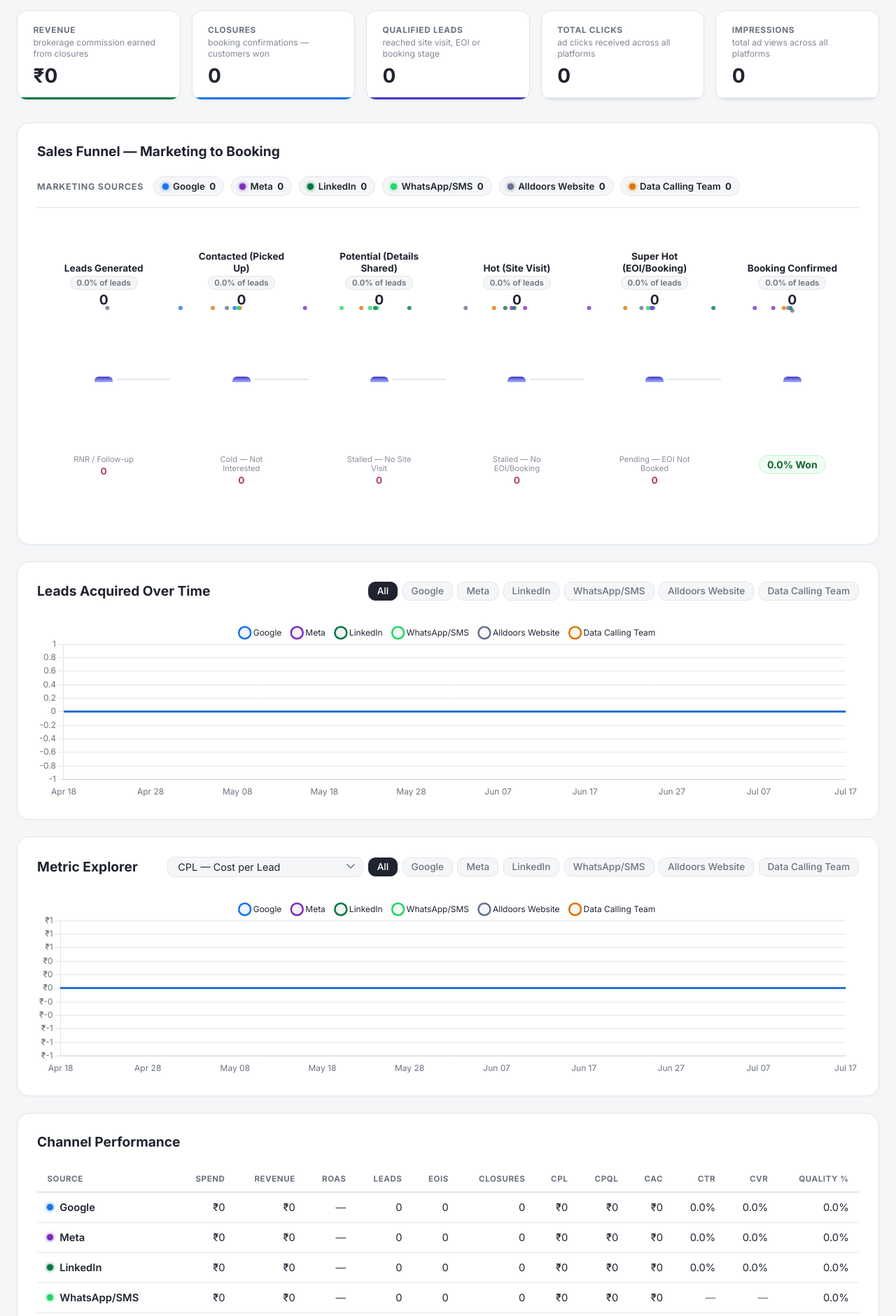
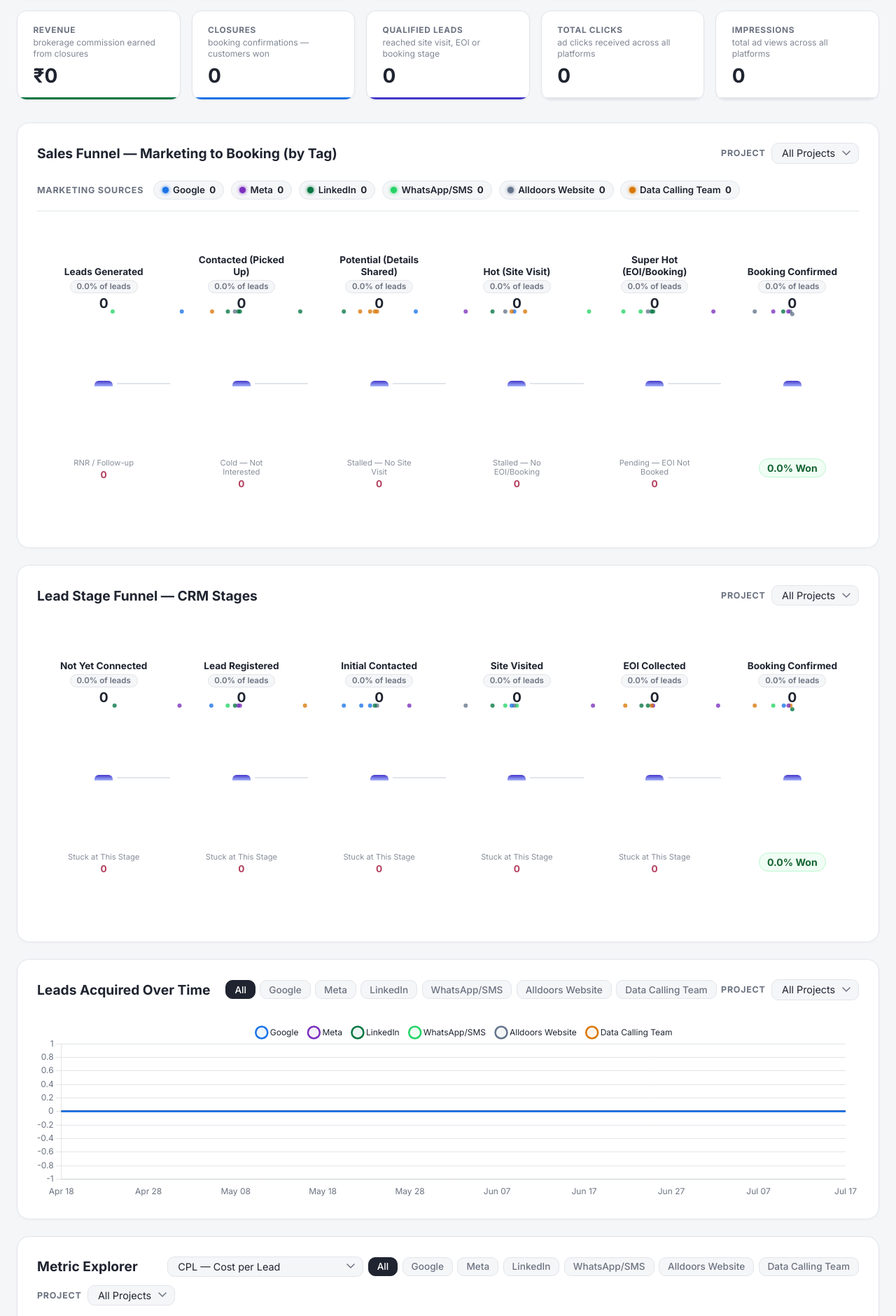
Before and after one commit to Worldisbinary/alldoors_M-S_Dashboard, a Django app: page / in a window 1280 px wide. Shown: the part 453-2333 px from the top of the page at 70% size. Run offline with Django 5.2, Linux system fonts and the light colour scheme; data that the repository does not hold is empty.

Commit message:
Repeat project filter on every card, restore CRM lead-stage funnel
The single header-only project filter wasn't discoverable enough per
section, and collapsing the raw CRM stage funnel into the new tag-based
Sales funnel lost a view that was still wanted. Add a reusable project
filter partial included in every card header, and reintroduce the
original 6-stage Lead Stage funnel (Not Yet Connected -> Booking
Confirmed) as its own card alongside the Sales Funnel (by Tag) card.

Co-Authored-By: Claude Sonnet 5 <noreply@anthropic.com>

```diff
--- /dev/null
+++ b/attribution_dashboard/templates/attribution_dashboard/_funnel.html
@@ -0,0 +1,33 @@
+<div class="funnel-wrap" id="{{ prefix }}-wrap">
+    <canvas id="{{ prefix }}-canvas"></canvas>
+
+    {% for s in funnel_list %}
+    <div class="stage-col" id="{{ prefix }}-sc-{{ forloop.counter0 }}">
+
+        <!-- Name + conv% + count stacked -->
+        <div class="stage-top">
+            <span class="stage-name">{{ s.stage }}</span>
+            <span class="stage-conv">{{ s.conv_original_pct }}% of leads</span>
+            <span class="stage-count" id="{{ prefix }}-cnt-{{ forloop.counter0 }}">0</span>
+        </div>
+
+        <!-- Bar -->
+        <div class="stage-bar-wrap">
+            <div class="stage-bar" id="{{ prefix }}-bar-{{ forloop.counter0 }}"></div>
+            {% if not forloop.last %}<div class="stage-conn"></div>{% endif %}
+        </div>
+
+        <!-- Drop / success -->
+        <div class="stage-bot">
+            {% if not forloop.last %}
+            <div class="trash-wrap" id="{{ prefix }}-trash-{{ forloop.counter0 }}">
+                <span class="trash-label">{{ s.lost_label }}</span>
+                <span class="trash-count" id="{{ prefix }}-tlost-{{ forloop.counter0 }}">0</span>
+            </div>
+            {% else %}
+            <div class="success-box">{{ s.conv_original_pct }}% Won</div>
+            {% endif %}
+        </div>
+    </div>
+    {% endfor %}
+</div>
--- /dev/null
+++ b/attribution_dashboard/templates/attribution_dashboard/_project_filter.html
@@ -0,0 +1,9 @@
+<div class="project-filter">
+    <span class="pf-label">Project</span>
+    <select id="{{ select_id }}" class="metric-sel" onchange="location.href = this.value ? ('?project=' + this.value) : location.pathname">
+        <option value="">All Projects</option>
+        {% for p in projects %}
+        <option value="{{ p.id }}" {% if selected_project and selected_project.id == p.id %}selected{% endif %}>{{ p.name }}</option>
+        {% endfor %}
+    </select>
+</div>
--- a/attribution_dashboard/templates/attribution_dashboard/dashboard.html
+++ b/attribution_dashboard/templates/attribution_dashboard/dashboard.html
@@ -159,7 +159,7 @@
             padding:1.5rem 0; gap:.4rem;
             min-height: 420px;
         }
-        #funnel-canvas {
+        .funnel-wrap canvas {
             position:absolute; top:0; left:0;
             width:100%; height:100%;
             pointer-events:none; z-index:10;
@@ -299,15 +299,7 @@
     <header>
         <div class="header-top">
             <h1>alldoors</h1>
-            <div class="project-filter">
-                <span class="pf-label">Project</span>
-                <select id="project-select" class="metric-sel" onchange="location.href = this.value ? ('?project=' + this.value) : location.pathname">
-                    <option value="">All Projects</option>
-                    {% for p in projects %}
-                    <option value="{{ p.id }}" {% if selected_project and selected_project.id == p.id %}selected{% endif %}>{{ p.name }}</option>
-                    {% endfor %}
-                </select>
-            </div>
+            {% include "attribution_dashboard/_project_filter.html" with select_id="pf-header" %}
         </div>
         <p class="header-sub">Marketing &amp; Sales attribution — {% if selected_project %}{{ selected_project.name }}, {{ selected_project.location }}{% else %}All Projects{% endif %}</p>
     </header>
@@ -409,10 +401,11 @@
 
     <div class="stack">
 
-        <!-- ── Conversion Funnel ── -->
+        <!-- ── Sales Funnel (Tag-based) ── -->
         <div class="card">
             <div class="card-hdr">
-                <span class="card-title">Sales Funnel — Marketing to Booking</span>
+                <span class="card-title">Sales Funnel — Marketing to Booking (by Tag)</span>
+                {% include "attribution_dashboard/_project_filter.html" with select_id="pf-tagfunnel" %}
             </div>
 
             <div class="funnel-sources">
@@ -425,50 +418,31 @@
                 {% endfor %}
             </div>
 
-            <div class="funnel-wrap" id="funnel-wrap">
-                <canvas id="funnel-canvas"></canvas>
-
-                {% for s in funnel_data %}
-                <div class="stage-col" id="sc-{{ forloop.counter0 }}">
-
-                    <!-- Name + conv% + count stacked -->
-                    <div class="stage-top">
-                        <span class="stage-name">{{ s.stage }}</span>
-                        <span class="stage-conv">{{ s.conv_original_pct }}% of leads</span>
-                        <span class="stage-count" id="cnt-{{ forloop.counter0 }}">0</span>
+            {% include "attribution_dashboard/_funnel.html" with funnel_list=tag_funnel_data prefix="tf" %}
         </div>
 
-                    <!-- Bar -->
-                    <div class="stage-bar-wrap">
-                        <div class="stage-bar" id="bar-{{ forloop.counter0 }}"></div>
-                        {% if not forloop.last %}<div class="stage-conn"></div>{% endif %}
+        <!-- ── Lead Stage Funnel (raw CRM stages) ── -->
+        <div class="card">
+            <div class="card-hdr">
+                <span class="card-title">Lead Stage Funnel — CRM Stages</span>
+                {% include "attribution_dashboard/_project_filter.html" with select_id="pf-stagefunnel" %}
             </div>
 
-                    <!-- Drop / success -->
-                    <div class="stage-bot">
-                        {% if not forloop.last %}
-                        <div class="trash-wrap" id="trash-{{ forloop.counter0 }}">
-                            <span class="trash-label">{{ s.lost_label }}</span>
-                            <span class="trash-count" id="tlost-{{ forloop.counter0 }}">0</span>
-                        </div>
-                        {% else %}
-                        <div class="success-box">{{ s.conv_original_pct }}% Won</div>
-                        {% endif %}
-                    </div>
-                </div>
-                {% endfor %}
-            </div>
+            {% include "attribution_dashboard/_funnel.html" with funnel_list=stage_funnel_data prefix="sf" %}
         </div>
 
         <!-- ── Leads Over Time ── -->
         <div class="card">
             <div class="card-hdr">
                 <span class="card-title">Leads Acquired Over Time</span>
+                <div class="chart-controls">
                     <div class="chart-controls" id="leads-filter">
                         <button class="btn on" data-ch="all" onclick="leadsSwitch('all')">All</button>
                         {% for ch in chart_data.channels %}
                         <button class="btn" data-ch="{{ ch }}" onclick="leadsSwitch('{{ ch }}')">{{ ch }}</button>
                         {% endfor %}
+                    </div>
+                    {% include "attribution_dashboard/_project_filter.html" with select_id="pf-leads" %}
                 </div>
             </div>
             <div class="chart-box"><canvas id="leads-chart"></canvas></div>
@@ -506,6 +480,7 @@
                         {% endfor %}
                     </div>
                 </div>
+                {% include "attribution_dashboard/_project_filter.html" with select_id="pf-metric" %}
             </div>
             <div class="chart-box"><canvas id="metric-chart"></canvas></div>
         </div>
@@ -514,6 +489,7 @@
         <div class="card">
             <div class="card-hdr">
                 <span class="card-title">Channel Performance</span>
+                {% include "attribution_dashboard/_project_filter.html" with select_id="pf-channel" %}
             </div>
             <div class="tbl-wrap">
                 <table>
@@ -605,12 +581,15 @@
 </div>
 
 {{ kpis|json_script:"j-kpis" }}
-{{ funnel_data|json_script:"j-funnel" }}
+{{ tag_funnel_data|json_script:"j-tagfunnel" }}
+{{ stage_funnel_data|json_script:"j-stagefunnel" }}
 {{ chart_data|json_script:"j-chart" }}
 
 <script>
-const kpis      = JSON.parse(document.getElementById('j-kpis').textContent);
-const funnel    = JSON.parse(document.getElementById('j-funnel').textContent);
+const kpis        = JSON.parse(document.getElementById('j-kpis').textContent);
+const tagFunnel   = JSON.parse(document.getElementById('j-tagfunnel').textContent);
+const stageFunnel = JSON.parse(document.getElementById('j-stagefunnel').textContent);
+const FUNNELS = { tf: tagFunnel, sf: stageFunnel };
 const cd        = JSON.parse(document.getElementById('j-chart').textContent);
 
 Chart.defaults.font.family = "'Inter', sans-serif";
@@ -744,26 +723,26 @@ function metricPlatSwitch(ch) {
 }
 
 /* ── FUNNEL BARS ── */
-function initBars() {
+function initBars(prefix, funnel) {
     const max = funnel[0]?.count || 1;
     funnel.forEach((f,i)=>{
-        const bar = document.getElementById('bar-'+i);
+        const bar = document.getElementById(prefix+'-bar-'+i);
         if (!bar) return;
         bar.style.height = Math.max(8, Math.round(f.count/max*140)) + 'px';
     });
 }
 
 /* ── FUNNEL ANIMATION ── */
-function initFunnel() {
-    const canvas = document.getElementById('funnel-canvas');
-    const wrap   = document.getElementById('funnel-wrap');
+function initFunnel(prefix, funnel) {
+    const canvas = document.getElementById(prefix+'-canvas');
+    const wrap   = document.getElementById(prefix+'-wrap');
     const r      = wrap.getBoundingClientRect();
     canvas.width  = r.width;
     canvas.height = r.height;
     const ctx = canvas.getContext('2d');
 
     const cols = funnel.map((_,i)=>{
-        const col  = document.getElementById('sc-'+i);
+        const col  = document.getElementById(prefix+'-sc-'+i);
         if (!col) return null;
         const cr = col.getBoundingClientRect();
         return { x: cr.left - r.left + cr.width/2, barTop: cr.top - r.top + 95 };
@@ -832,11 +811,13 @@ window.addEventListener('DOMContentLoaded', ()=>{
     count(document.getElementById('v-clicks'),   kpis.total_clicks,      D);
     count(document.getElementById('v-imps'),     kpis.total_impressions, D);
 
+    Object.entries(FUNNELS).forEach(([prefix, funnel])=>{
         funnel.forEach((f,i)=>{
-        const cel = document.getElementById('cnt-'+i);
+            const cel = document.getElementById(prefix+'-cnt-'+i);
             if (cel) count(cel, f.count, D);
-        const tel = document.getElementById('tlost-'+i);
+            const tel = document.getElementById(prefix+'-tlost-'+i);
             if (tel) setTimeout(()=>count(tel, f.lost_count, D-200), 200);
+        });
     });
 
     /* Format all currency cells */
@@ -844,8 +825,10 @@ window.addEventListener('DOMContentLoaded', ()=>{
         el.textContent = fmtINR(parseFloat(el.getAttribute('data-v')));
     });
 
-    initBars();
-    initFunnel();
+    initBars('tf', tagFunnel);
+    initBars('sf', stageFunnel);
+    initFunnel('tf', tagFunnel);
+    initFunnel('sf', stageFunnel);
     initLeads();
     initMetric();
 });
--- a/attribution_dashboard/views.py
+++ b/attribution_dashboard/views.py
@@ -92,7 +92,7 @@ def dashboard_view(request):
     def conv_pct(n):
         return round(n / leads_generated * 100, 1) if leads_generated > 0 else 0.0
 
-    funnel_data = [
+    tag_funnel_data = [
         {
             'stage': 'Leads Generated', 'count': leads_generated,
             'lost_count': leads_generated - contacted, 'lost_label': 'RNR / Follow-up',
@@ -129,6 +129,28 @@ def dashboard_view(request):
         {'name': ch, 'count': leads_qs.filter(source=ch).count()}
         for ch in CHANNELS
     ]
+
+    # ── 2b. Lead Stage Funnel — raw CRM stages (Not Yet Connected → Booking) ─
+    stages_list = [
+        'Not Yet Connected', 'Lead Registered', 'Initial Contacted',
+        'Site Visited', 'EOI Collected', 'Booking Confirmed'
+    ]
+    stage_counts = {
+        stage: stage_history_qs.filter(stage=stage).values('lead').distinct().count()
+        for stage in stages_list
+    }
+    stage_funnel_data = []
+    for i, stage in enumerate(stages_list):
+        count = stage_counts[stage]
+        if stage == 'Booking Confirmed':
+            lost_count = 0
+        else:
+            lost_count = leads_qs.filter(current_stage=stage).count()
+        stage_funnel_data.append({
+            'stage': stage, 'count': count,
+            'lost_count': lost_count, 'lost_label': 'Stuck at This Stage',
+            'conv_original_pct': conv_pct(count),
+        })
 
     # ── 3. Channel Performance ──────────────────────────────────────────────
     channel_data = []
@@ -292,7 +314,8 @@ def dashboard_view(request):
         'projects':          projects,
         'selected_project':  selected_project,
         'kpis':              kpis,
-        'funnel_data':       funnel_data,
+        'tag_funnel_data':   tag_funnel_data,
+        'stage_funnel_data': stage_funnel_data,
         'funnel_sources':    funnel_sources,
         'channel_data':      channel_data,
         'project_data':      project_data,
```
Lines whose indentation alone changed are shown as unchanged.
